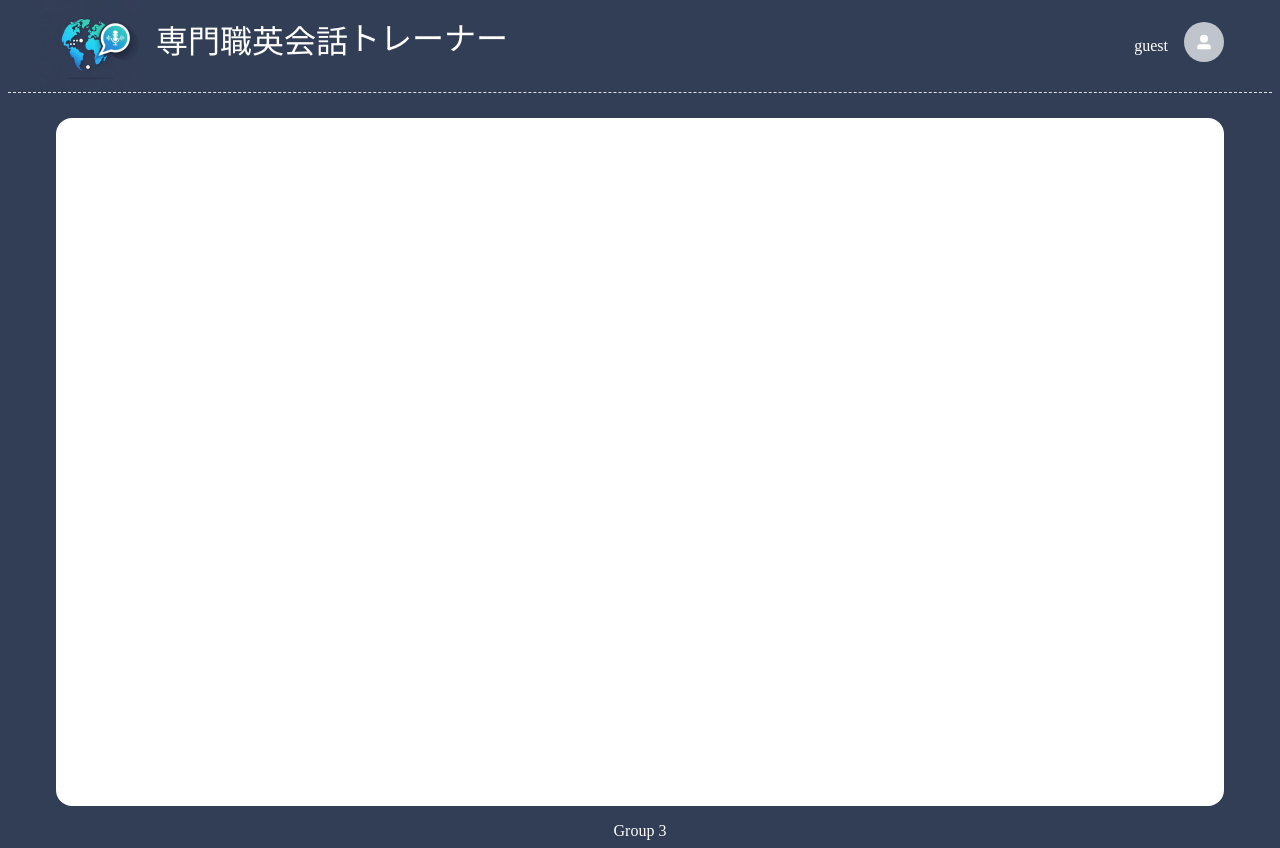
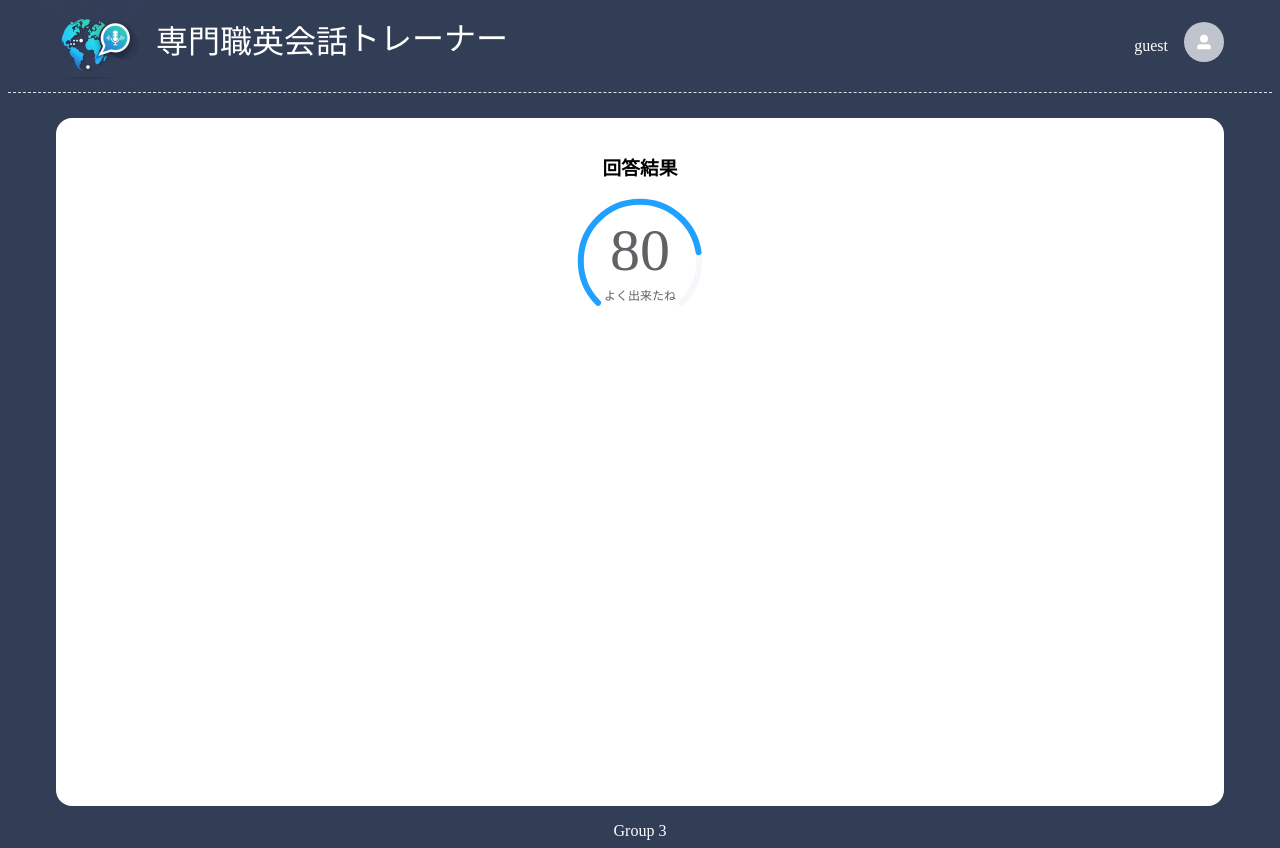
Before and after one commit to a25136sh/englishtrainer, a Vue app: page /result in a window 1280 px wide. Built offline with nearby package versions, Linux system fonts and the light colour scheme; a web font is replaced by a local one.

Commit message:
add result view

```diff
--- a/src/router/index.ts
+++ b/src/router/index.ts
@@ -2,6 +2,7 @@ import { createRouter, createWebHistory } from 'vue-router'
 import HomeView from '../views/HomeView.vue'
 import TrialView from '../views/TrialView.vue'
 import WaitingView from '@/views/WaitingView.vue'
+import ResultView from '@/views/ResultView.vue'
 
 const router = createRouter({
   history: createWebHistory(import.meta.env.BASE_URL),
@@ -21,6 +22,11 @@ const router = createRouter({
       name: 'wait',
       component: WaitingView,
     },
+    {
+      path: '/result',
+      name: 'result',
+      component: ResultView,
+    },
   ],
 })
 
--- a/src/stores/problem.ts
+++ b/src/stores/problem.ts
@@ -5,6 +5,7 @@ import { ElMessage } from 'element-plus'
 
 export const useProblemStore = defineStore('problem', () => {
   const genre = ref('1')
+  const index = ref(0)
   const problems = ref([
     {
       id: 1,
@@ -29,5 +30,5 @@ export const useProblemStore = defineStore('problem', () => {
       })
   }
 
-  return { genre, problems, loadProblem }
+  return { genre, index, problems, loadProblem }
 })
--- /dev/null
+++ b/src/views/ResultView.vue
@@ -0,0 +1,46 @@
+<script setup lang="ts">
+import { computed, onMounted, ref } from 'vue'
+
+const score = ref(0)
+const review = computed(() => {
+  if (score.value < 20) {
+    return 'まだまだだね'
+  } else if (score.value < 50) {
+    return 'もうちょっと'
+  } else if (score.value < 90) {
+    return 'よく出来たね'
+  } else {
+    return '完璧！'
+  }
+})
+
+onMounted(() => {
+  setTimeout(() => {
+    score.value = 80
+  }, 0)
+})
+</script>
+
+<template>
+  <div style="text-align: center">
+    <h3>回答結果</h3>
+    <el-progress type="dashboard" :percentage="score">
+      <template #default="{ percentage }">
+        <span class="percentage-value">{{ percentage }}</span>
+        <span class="percentage-label">{{ review }}</span>
+      </template>
+    </el-progress>
+  </div>
+</template>
+
+<style scoped>
+.percentage-value {
+  display: block;
+  font-size: 60px;
+}
+.percentage-label {
+  display: block;
+  margin-top: 10px;
+  font-size: 12px;
+}
+</style>
--- a/src/views/TrialView.vue
+++ b/src/views/TrialView.vue
@@ -10,7 +10,7 @@ const problemStore = useProblemStore()
 
 const difficulty = ref(Math.floor(Math.random() * 5))
 const text = computed(() => {
-  return problemStore.problems[0]?.text || ''
+  return problemStore.problems[problemStore.index]?.text || ''
 })
 const recording = ref(false)
 const chunks = ref<Blob[]>([])
```
